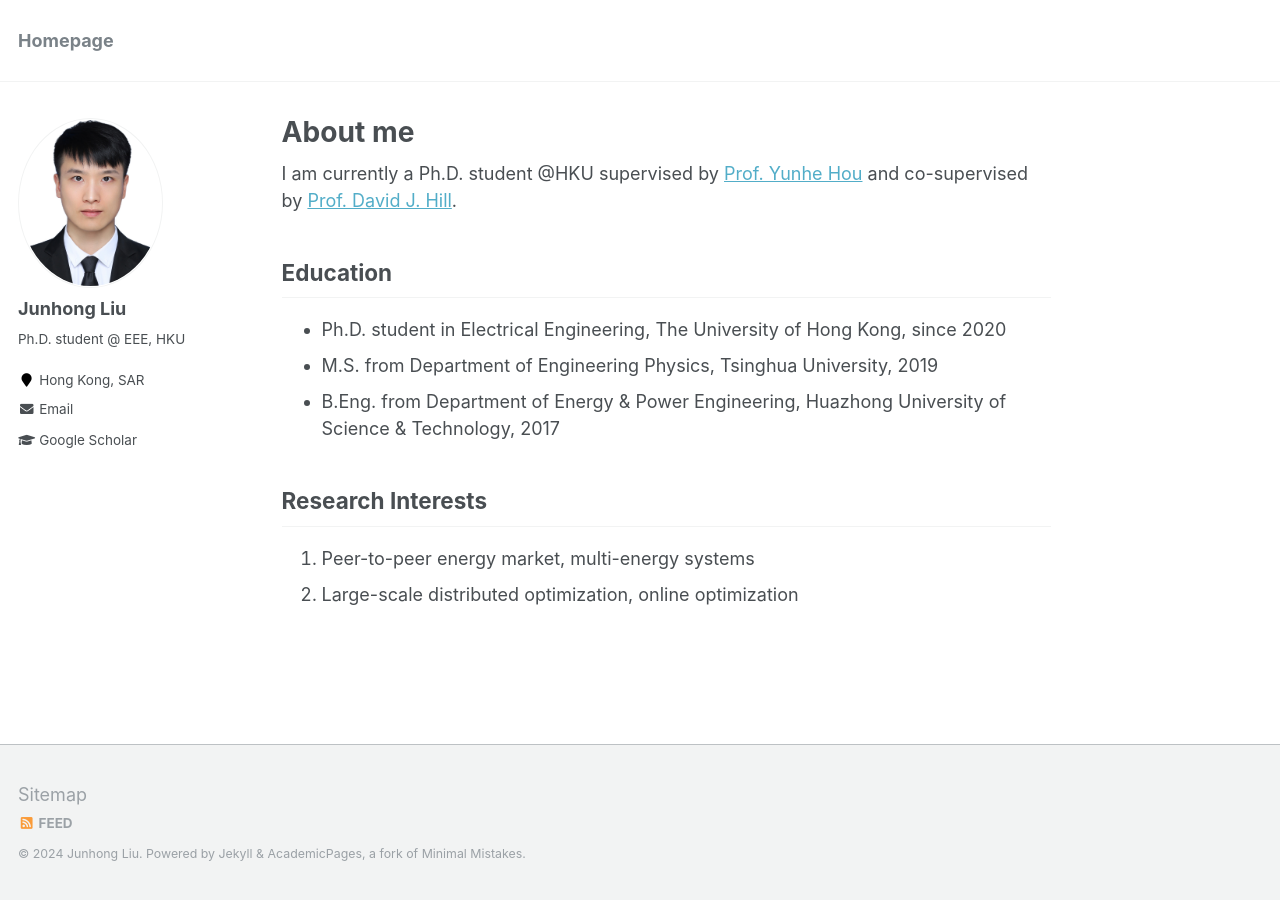
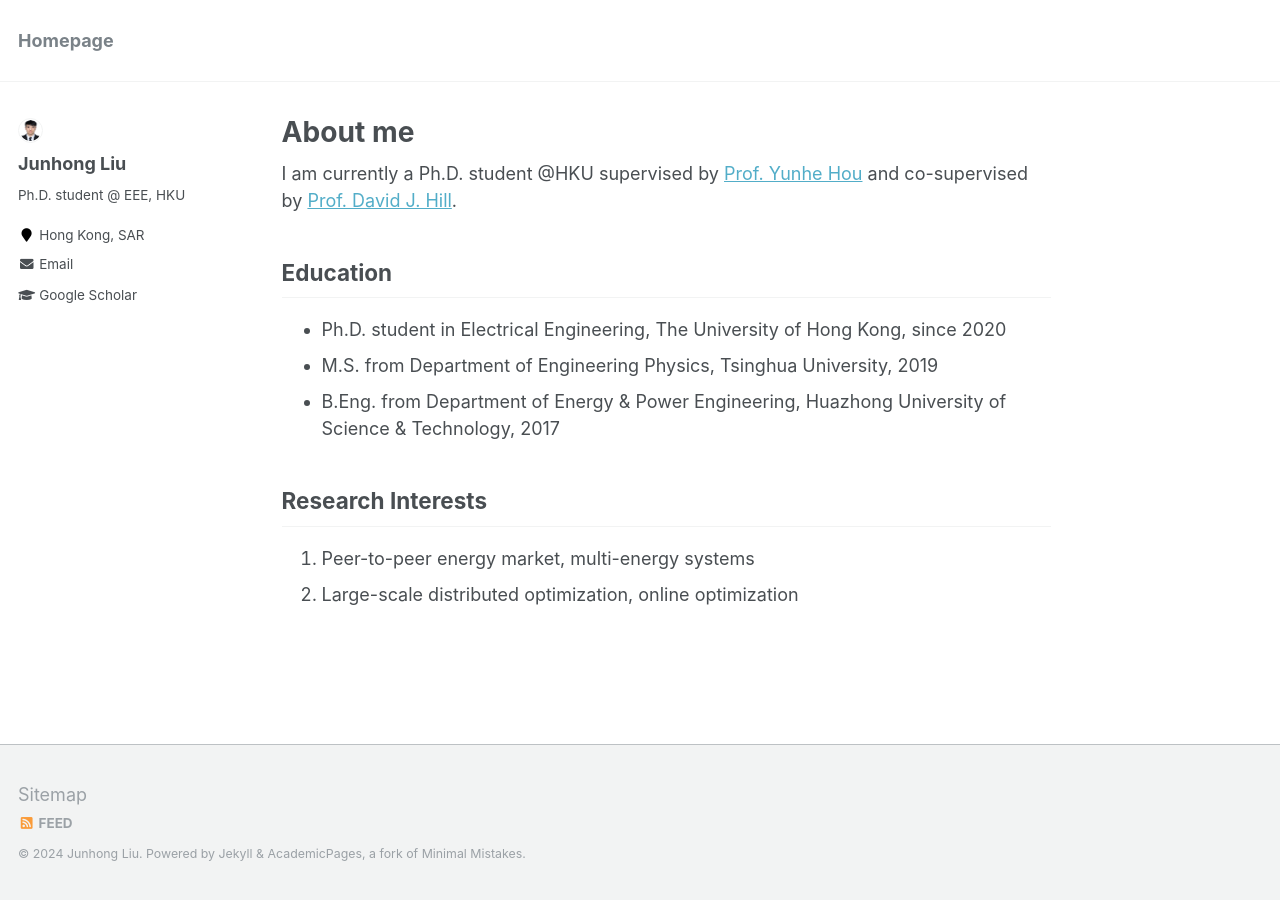
Before and after one commit to johnny-eee/online, a Jekyll site: the page built from _pages/about.md, in a window 1280 px wide. Built offline with Jekyll 4.4.1, drawn with Linux system fonts in a browser that asks for light colours.

Commit message:
Update _sidebar.scss

```diff
--- a/_sass/_sidebar.scss
+++ b/_sass/_sidebar.scss
@@ -78,12 +78,12 @@
 
   @include breakpoint($large) {
     display: block;
-    width: auto;
-    height: auto;
+    width: 25px;
+    height: 25px;
   }
 
   img {
-    max-width: 145px;
+    max-width: 25px;
     border-radius: 50%;
 
     @include breakpoint($large) {
```
